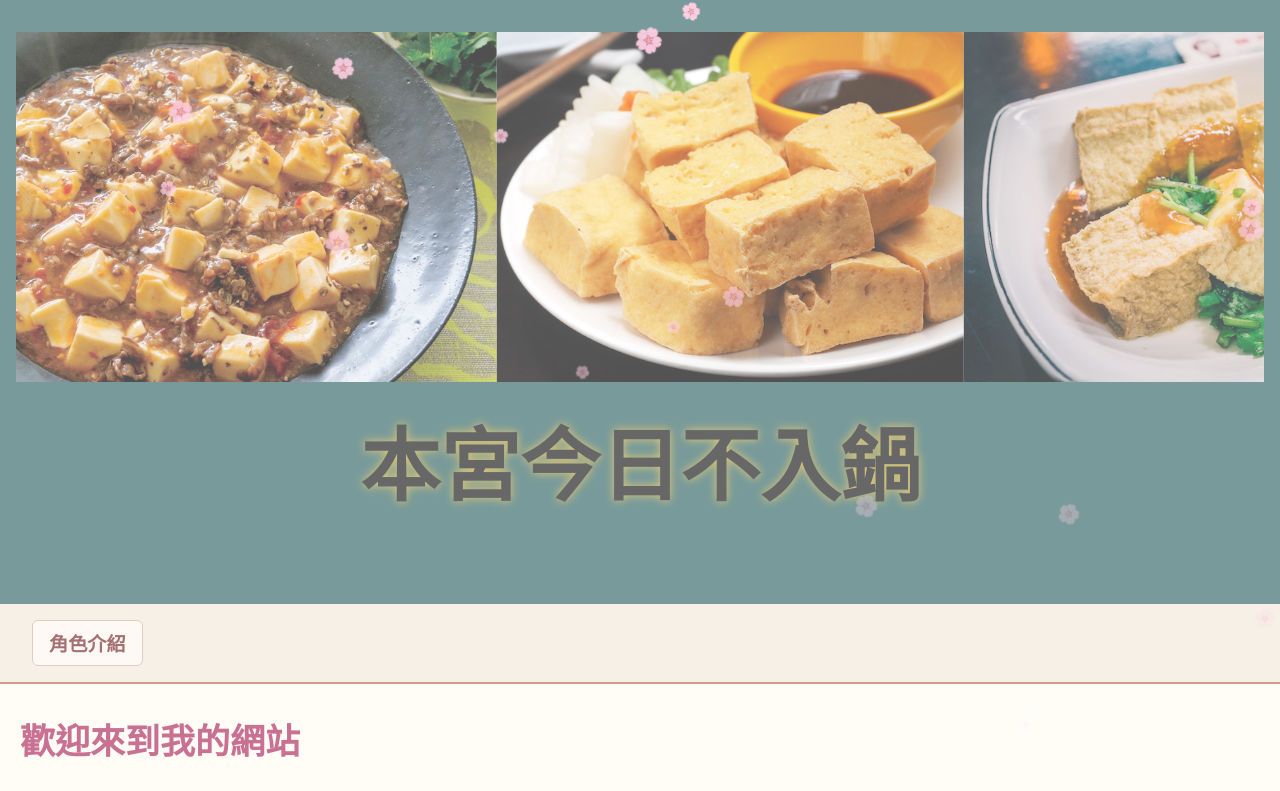
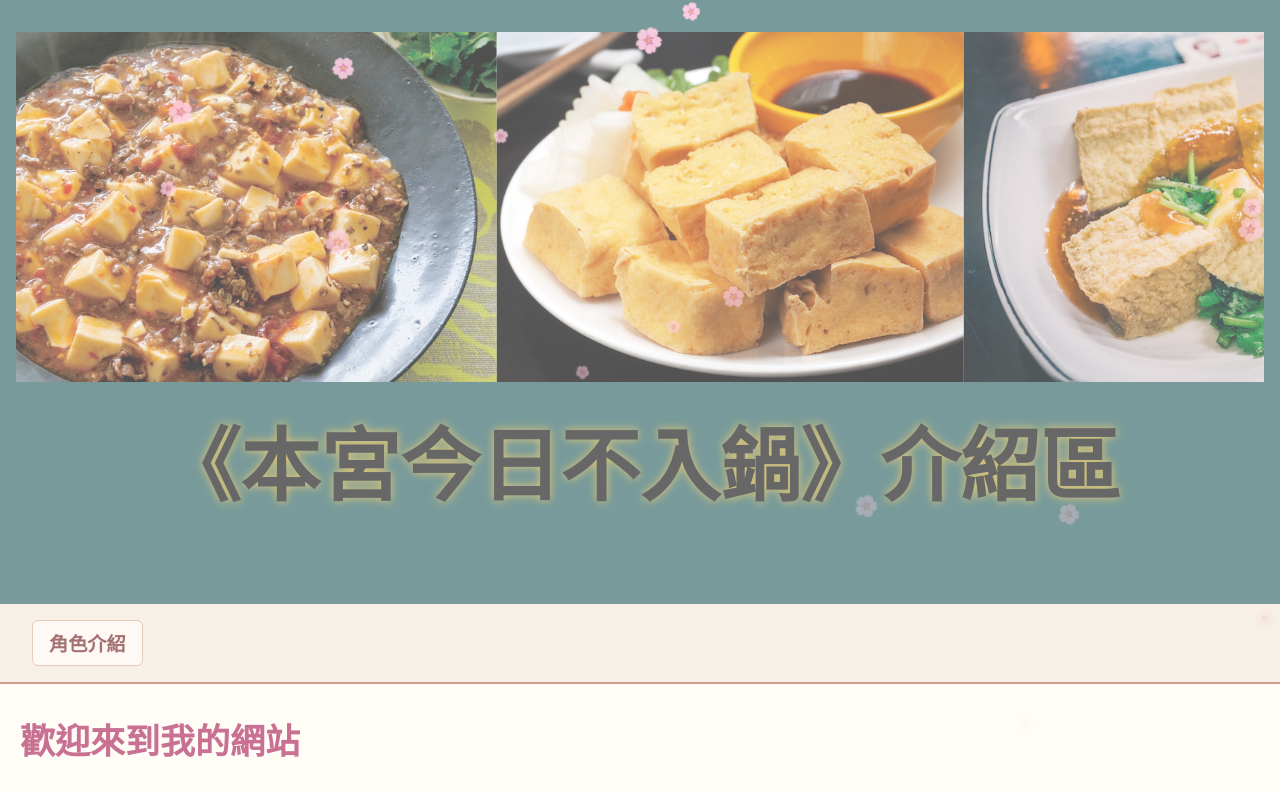
Before and after one commit to xijinping896464/xijinping896464.github.io, a plain HTML site: page index.html in a window 1280 px wide. Shown: the top 791 px of the page. Drawn offline with Linux system fonts and the light colour scheme.

Commit message:
Update index.html

```diff
--- a/index.html
+++ b/index.html
@@ -3,7 +3,7 @@
 <head>
   <meta charset="UTF-8">
   <meta name="viewport" content="width=device-width, initial-scale=1.0">
-  <title>小說館</title>
+  <title>文章的簡介網</title>
   <link rel="stylesheet" href="style.css">
 </head>
 
@@ -26,7 +26,7 @@
   </div>
 </div>
     </div>
-    <h1 class="site-title">本宮今日不入鍋</h1>
+    <h1 class="site-title">《本宮今日不入鍋》介紹區</h1>
   </header>
   <div class="petal-container"></div>
 
```
